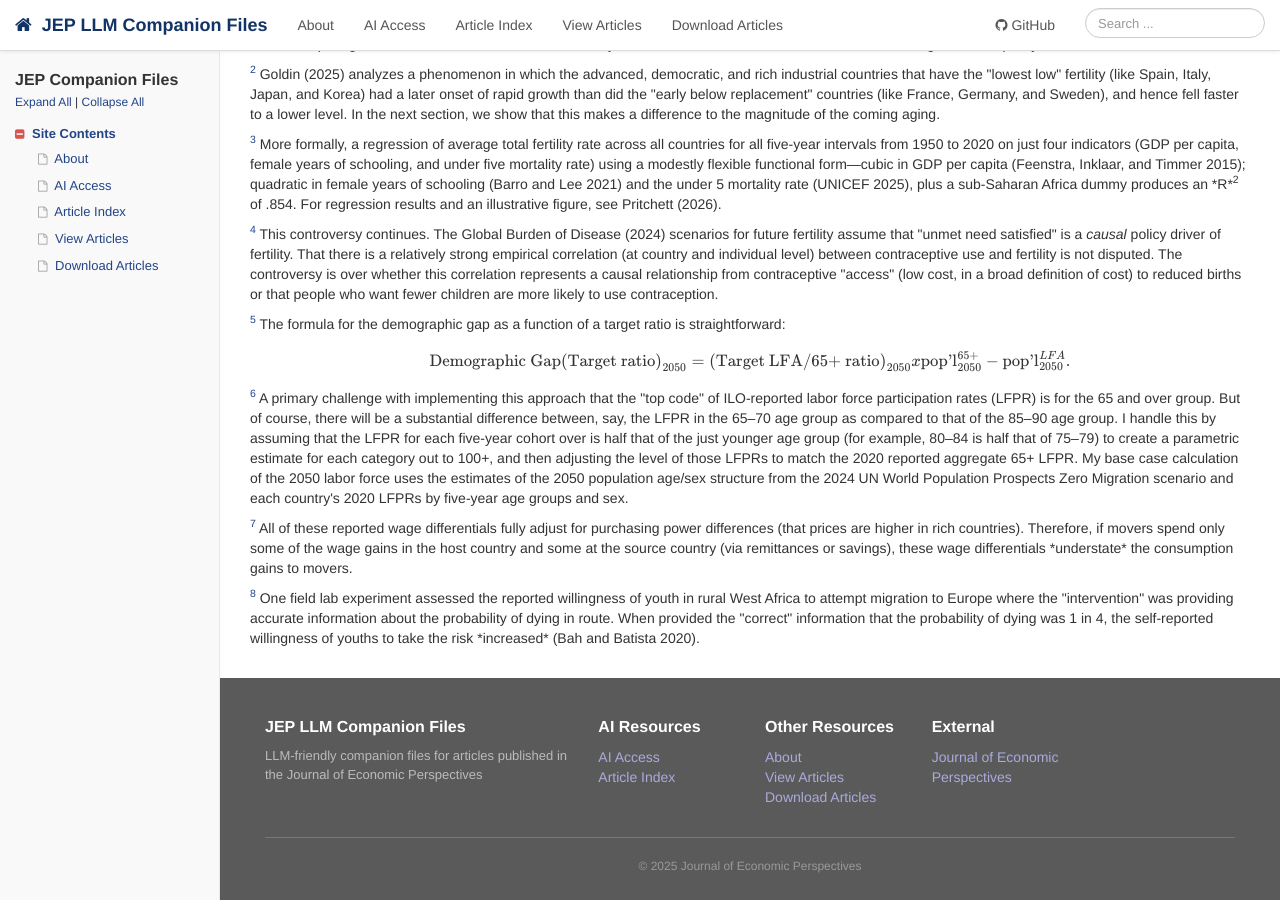
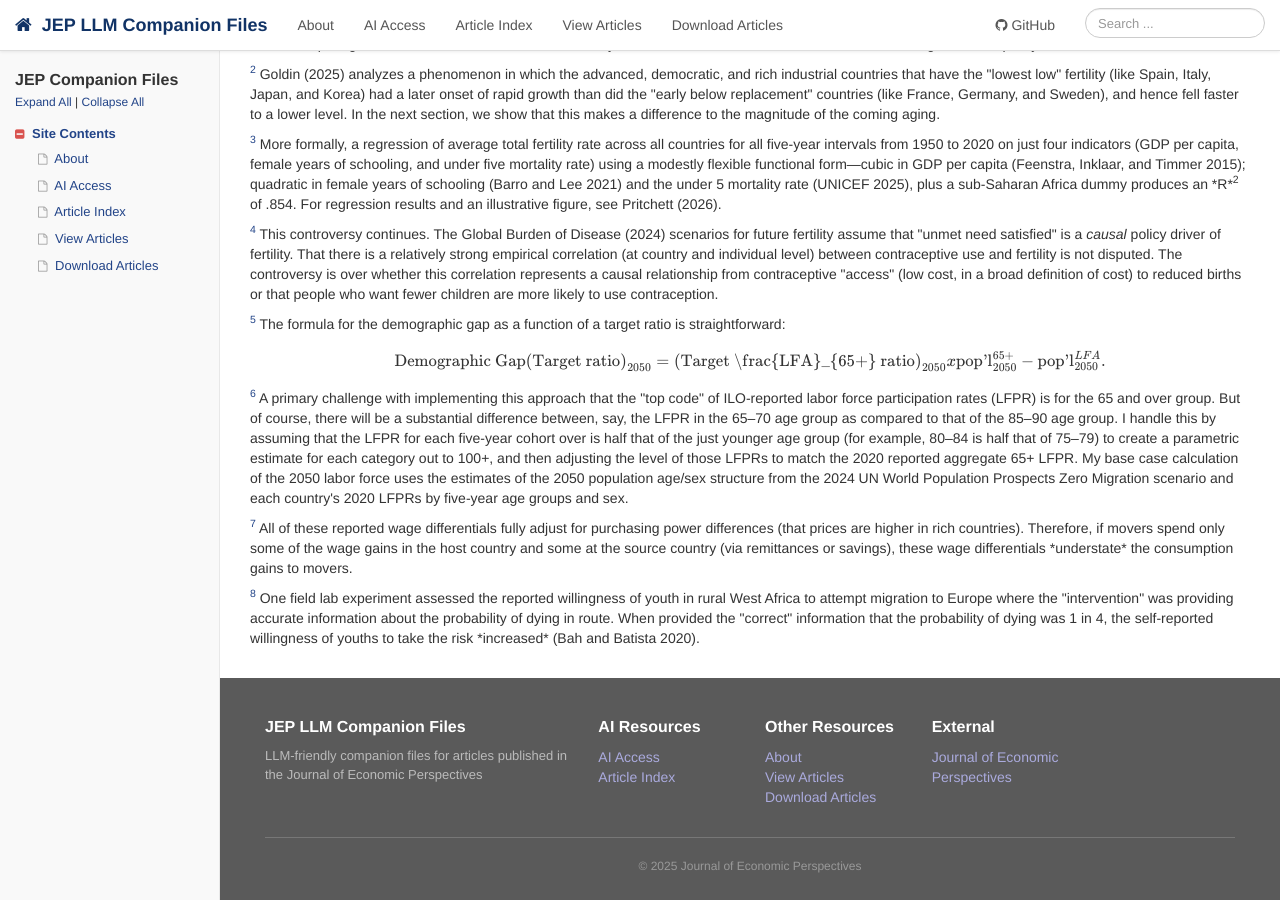
Before and after one commit to liegroup-dartmouth/working-aea-jep, a Jekyll site: the page built from papers/v40n1/pritchett/paper.md, in a window 1280 px wide and 900 px high, scrolled down 13390 px. Built offline with Jekyll 4.4.1, drawn with Linux system fonts in a browser that asks for light colours; comment, search, counter and statistics services are not loaded.

Commit message:
update formula in protchett footnot 5

```diff
--- a/papers/v40n1/pritchett/paper.md
+++ b/papers/v40n1/pritchett/paper.md
@@ -313,7 +313,7 @@ It seems politically impossible to meet the labor force needs of the aging econo
 
 <p id="footnote-028"><sup><a href="#footnote-028-backlink">5</a></sup> The formula for the demographic gap as a function of a target ratio is straightforward:
 
-$$\text{Demographic Gap(Target ratio)}_{2050} = \text{(Target LFA/65+ ratio)}_{2050} x \text{pop'l}_{2050}^{65+} - \text{pop'l}_{2050}^{LFA}.$$
+$$\text{Demographic Gap(Target ratio)}_{2050} = \text{(Target \frac{LFA}_{65+} ratio)}_{2050} x \text{pop'l}_{2050}^{65+} - \text{pop'l}_{2050}^{LFA}.$$
 
 <p id="footnote-027"><sup><a href="#footnote-027-backlink">6</a></sup> A primary challenge with implementing this approach that the "top code" of ILO-reported labor force participation rates (LFPR) is for the 65 and over group. But of course, there will be a substantial difference between, say, the LFPR in the 65–70 age group as compared to that of the 85–90 age group. I handle this by assuming that the LFPR for each five-year cohort over is half that of the just younger age group (for example, 80–84 is half that of 75–79) to create a parametric estimate for each category out to 100+, and then adjusting the level of those LFPRs to match the 2020 reported aggregate 65+ LFPR. My base case calculation of the 2050 labor force uses the estimates of the 2050 population age/sex structure from the 2024 UN World Population Prospects Zero Migration scenario and each country's 2020 LFPRs by five-year age groups and sex.</p>
 
```
